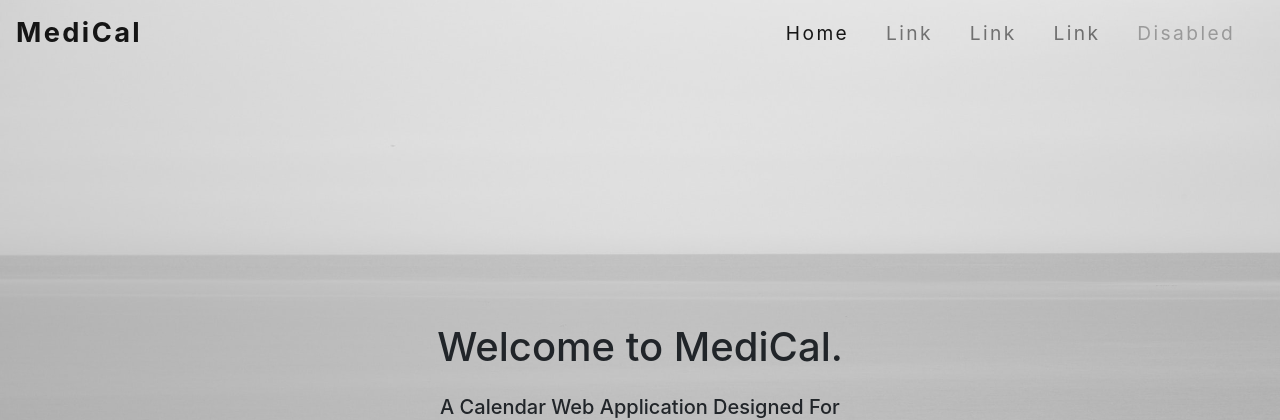
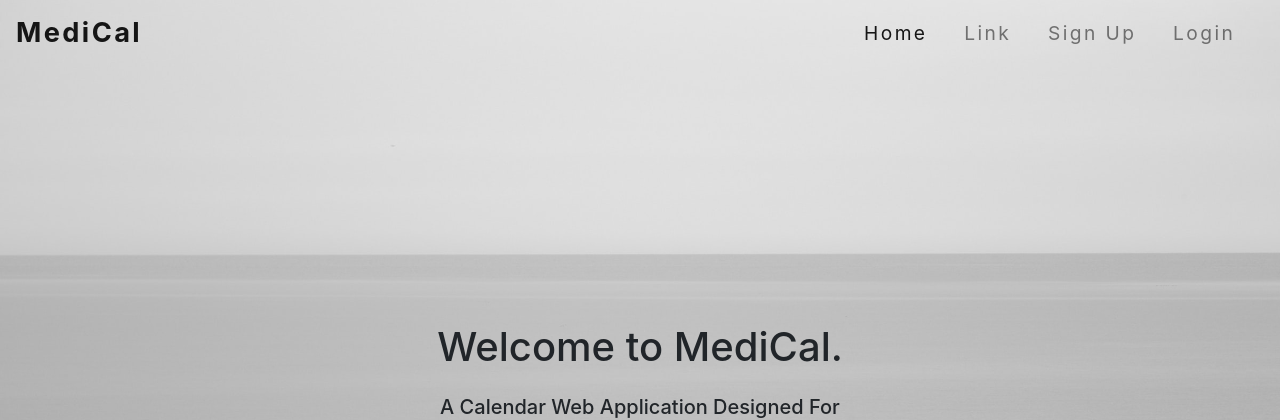
Before and after one commit to YoungHaYoo12/MediCal, a Python web app: template app/templates/core/index.html in a window 1280 px wide. Shown: the top 420 px of the page. Run offline with Jinja, Linux system fonts and the light colour scheme; the template is opened without the code that fills it, so the values that code supplies are empty; some libraries are stand-ins or nearby versions.

Commit message:
Add auth views to navbar.

```diff
--- a/app/templates/base.html
+++ b/app/templates/base.html
@@ -28,15 +28,21 @@
       <li class="nav-item">
         <a class="nav-link" href="#">Link</a>
       </li>
+
+      <!-- Authentication Links -->
+      {% if current_user.is_authenticated  %}
       <li class="nav-item">
-        <a class="nav-link" href="#">Link</a>
+        <a class="nav-link" href="{{url_for('auth.logout')}}">Logout</a>
+      </li>
+      {% else %}
+      <li class="nav-item">
+        <a class="nav-link" href="{{url_for('auth.register')}}">Sign Up</a>
       </li>
       <li class="nav-item">
-        <a class="nav-link" href="#">Link</a>
+        <a class="nav-link" href="{{url_for('auth.login')}}">Login</a>
       </li>
-      <li class="nav-item">
-        <a class="nav-link disabled" href="#" tabindex="-1" aria-disabled="true">Disabled</a>
-      </li>
+      {% endif %}
+
     </ul>
   </div>
 </nav>
```
